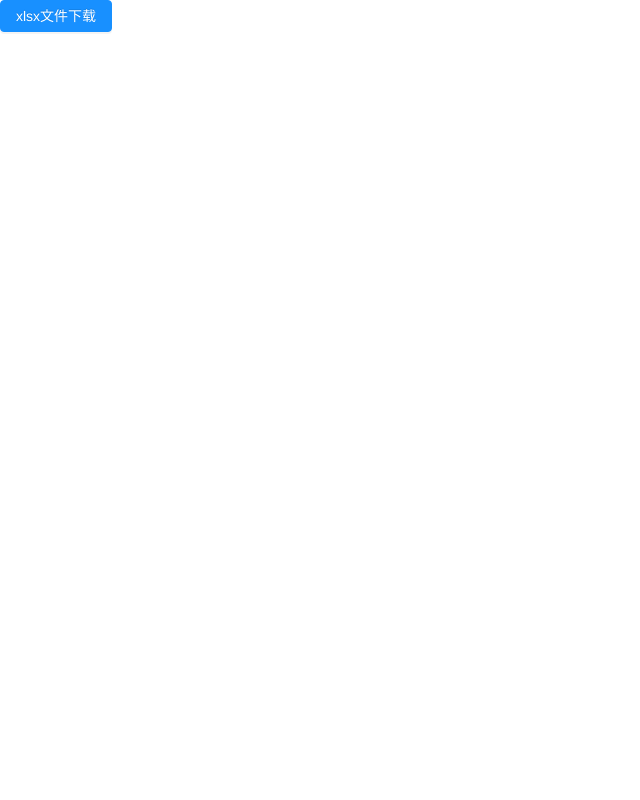
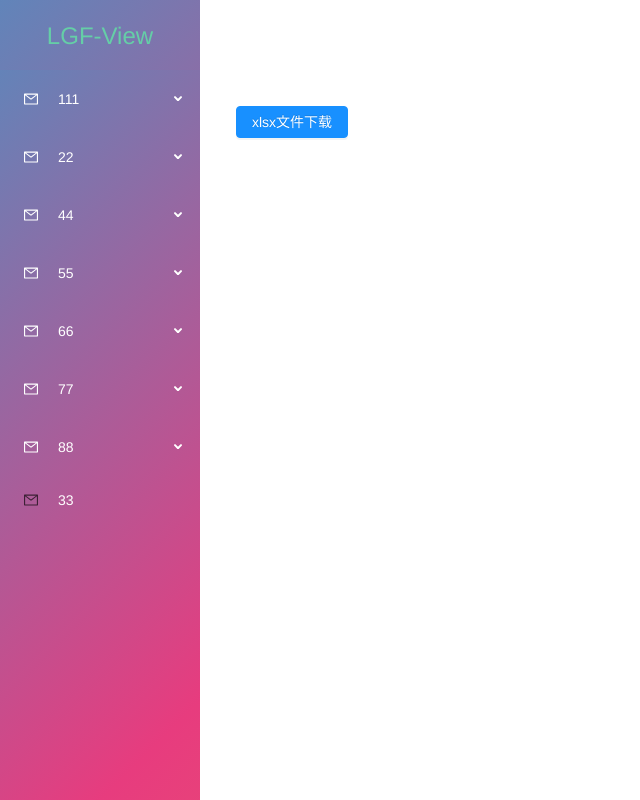
Before and after one commit to lgf196/ant-simple-pro, a React app in the folder frontEnd/: page /home in a window 1280 px wide. Shown: the whole page, without its empty margins (0-640 px from the left). Built offline with nearby package versions, Linux system fonts and the light colour scheme.

Commit message:
完成测单栏部分功能

```diff
--- a/frontEnd/src/assets/scss/varible.scss
+++ b/frontEnd/src/assets/scss/varible.scss
@@ -66,3 +66,16 @@ $tableHeaderBgColor: #f5f7fa;
 @mixin  auto($l,$r) {
   margin: $l auto $r auto;
 }
+@mixin  gradientBG (){
+    @keyframes gradientBG {
+      0% {
+        background-position: 0% 50%;
+      }
+      50% {
+        background-position: 100% 50%;
+      }
+      100% {
+        background-position: 0% 50%;
+      }
+    }
+}
--- /dev/null
+++ b/frontEnd/src/components/layout/index.scss
@@ -0,0 +1,13 @@
+@import 'src/assets/scss/varible.scss';
+.layout{
+    .content-wrapper{
+        position: fixed;
+        left: $siderbarWidth;
+        right: 0;
+        top:90px;
+        bottom: 0;
+        padding: 16px;
+        overflow: auto;
+        transition: all 0.3s ease-in-out;
+      }
+}
--- /dev/null
+++ b/frontEnd/src/components/layout/index.tsx
@@ -0,0 +1,20 @@
+import React, { memo } from 'react'
+import SliderNav from './slideNav';
+import Tag from './tag';
+import TobBar from './topBar';
+import './index.scss'
+
+const Layout:React.FC = memo(function Layout(props) {
+    return (
+        <div className='layout' style={{left:'200px'}}>
+            <SliderNav></SliderNav>
+            <Tag></Tag>
+            <TobBar></TobBar>
+            <div className="content-wrapper">
+                {props.children}
+            </div>
+        </div>
+    )
+})
+
+export default Layout
--- /dev/null
+++ b/frontEnd/src/components/layout/slideNav.scss
@@ -0,0 +1,103 @@
+@import '@/assets/scss/varible.scss';
+@include gradientBG;
+.siderbar{
+    position: fixed;
+    top: 0;
+    bottom: 0;
+    left: 0;
+    width:200px;
+    background: linear-gradient(-45deg, #ee7752, #e73c7e, #23a6d5, #23d5ab);
+    background-size: 400% 400%;
+    height: 100%;
+	animation: gradientBG 15s ease infinite;
+    // background-color: $siderbarBackgroundColor;
+    transition: all 0.3s ease-in-out;
+    overflow: hidden;
+    a{
+        color: #fff;
+        &:hover{
+            color: #fff;
+        }
+    }
+    .logo-wrapper {
+        background:trans;
+        height: 40px;
+        line-height: 40px;
+        padding: 16px 0;
+        text-align: center;
+        font-size: 24px;
+        color: #65CEA7;
+      }
+    .menu{
+        // background:#424f63;
+        background: linear-gradient(-45deg, #ee7752, #e73c7e, #23a6d5, #23d5ab);
+        background-size: 400% 400%;
+        animation: gradientBG 15s ease infinite;
+        position: absolute;
+        top: 70px;
+        bottom: 0;
+        width: 100%;
+        border-right: none;
+        transition: all 0.3s ease-in-out;
+        // overflow: hidden;
+          overflow-y: auto;
+          overflow-x: hidden;
+       &::-webkit-scrollbar {/*滚动条整体样式*/
+            width: 7px;     /*高宽分别对应横竖滚动条的尺寸*/
+            height: 7px;
+        }
+        &::-webkit-scrollbar-thumb {/*滚动条里面小方块*/
+            border-radius: 5px;
+            -webkit-box-shadow: inset 0 0 5px rgba(101, 206, 167,.3);
+            background: rgba(101, 206, 167,1);
+        }
+         &::-webkit-scrollbar-track {/*滚动条里面轨道*/
+            -webkit-box-shadow: inset 0 0 5px rgba(0,0,0,0.2);
+            border-radius:5px;
+            background: rgba(0,0,0,0.1);
+        }
+    }
+    .ant-menu-dark{
+        color: #fff;
+    }
+    .ant-menu-dark .ant-menu-item > a {
+        color: #fff;
+    }
+    .ant-menu-inline > .ant-menu-submenu > .ant-menu-submenu-title{
+        height: 50px;
+        line-height: 50px;
+    }
+    //一级菜单
+    .ant-menu-inline .ant-menu-submenu-title:hover{
+        // background-color: #353F4F;
+        background-color: transparent;
+        // color: #65CEA7
+         color: #fff
+    }
+    //二级子菜单
+    .ant-menu-dark.ant-menu-inline .ant-menu-item:hover{
+        //  background-color: #353F4F;
+         background-color: transparent;
+        &>a{
+            // color: #65CEA7
+            color: #fff
+        }
+    }
+    .ant-menu-submenu-inline > .ant-menu-submenu-title .ant-menu-submenu-arrow::after ,.ant-menu-submenu-title .ant-menu-submenu-arrow::before{
+        background: #fff;
+    }
+    .ant-menu-item-active{
+        color: #fff;
+        // background: red;
+    }
+    .ant-menu-submenu-title{
+        color: #fff;
+    }
+    .ant-menu-submenu > .ant-menu{
+        background: transparent;
+    }
+    .ant-menu-sub.ant-menu-inline > .ant-menu-item{
+        height: 40px;
+        line-height: 40px;
+    }
+ }
--- /dev/null
+++ b/frontEnd/src/components/layout/slideNav.tsx
@@ -0,0 +1,79 @@
+import React, { memo } from 'react'
+import { Menu } from 'antd';
+import {MailOutlined, SettingOutlined } from '@ant-design/icons';
+import { Link,withRouter,RouteComponentProps} from 'react-router-dom'
+import './slideNav.scss'
+type menuDataType={
+    id:number;
+    title:string;
+    icon:any;
+    url:string;
+    children?:menuDataType[]
+}
+export interface SlideNavProps {
+
+}
+
+export interface SlideNavState {
+    openKeys:string[];
+    list:menuDataType[]
+}
+
+class SlideNav extends React.Component<SlideNavProps, SlideNavState> {
+    rootSubmenuKeys: number[];
+    constructor(props: SlideNavProps) {
+        super(props);
+        this.state = {
+            openKeys: [],
+            list:[
+                {id:1,title:'111',icon:<MailOutlined />,url:'',children:[{id:11,title:'11-11',icon:'',url:''}]},
+                {id:2,title:'22',icon:<MailOutlined />,url:'',children:[{id:22,title:'22-11',icon:'',url:''}]},
+                {id:4,title:'44',icon:<MailOutlined />,url:'',children:[{id:44,title:'44-11',icon:'',url:''}]},
+                {id:5,title:'55',icon:<MailOutlined />,url:'',children:[{id:55,title:'55-11',icon:'',url:''}]},
+                {id:6,title:'66',icon:<MailOutlined />,url:'',children:[{id:55,title:'55-11',icon:'',url:''}]},
+                {id:7,title:'77',icon:<MailOutlined />,url:'',children:[{id:55,title:'55-11',icon:'',url:''}]},
+                {id:8,title:'88',icon:<MailOutlined />,url:'',children:[{id:55,title:'55-11',icon:'',url:''}]},
+                {id:3,title:'33',icon:<MailOutlined />,url:''},
+        ]
+        };
+        this.rootSubmenuKeys=[1,2,3,4,5,6,7,8];
+    }
+    rednerMenu = (getMenuTree:menuDataType[]) => {
+        const { SubMenu } = Menu;
+        return getMenuTree.map((item)=>{
+            if(!item.children){
+                return (<Menu.Item key={item.id} icon={item.icon}><Link to={item.url}>{item.title}</Link></Menu.Item>);
+            }else{
+                 return (
+                    <SubMenu key={item.id} icon={item.icon} title={item.title}>
+                       {this.rednerMenu(item.children)}
+                    </SubMenu>
+                 )
+            }
+        })
+    }
+    onOpenChange = (openKeys: any[]) => {
+        const latestOpenKey = openKeys.find((key: any) => this.state.openKeys.indexOf(key) === -1);
+        if (this.rootSubmenuKeys.indexOf(Number(latestOpenKey)) === -1) {
+          this.setState({ openKeys });
+        } else {
+          this.setState({
+            openKeys: latestOpenKey ? [latestOpenKey] : [],
+          });
+        }
+    };
+    render() {
+        return (
+            <div  className='siderbar' style={{width:'200px'}}>
+                <div className="logo-wrapper" style={{fontSize:'24px'}}>
+                    <Link to="/home" style={{color:'#65CEA7'}}>LGF-View</Link>
+                </div>
+                <Menu mode="inline" openKeys={this.state.openKeys} onOpenChange={this.onOpenChange}  className='menu'>
+                    {this.rednerMenu(this.state.list)}
+                </Menu>
+            </div>
+        );
+    }
+}
+
+export default SlideNav;
--- /dev/null
+++ b/frontEnd/src/components/layout/tag.tsx
@@ -0,0 +1,11 @@
+import React, { memo } from 'react'
+
+const Tag = memo(function Tag(props) {
+    return (
+        <>
+           Tag标签页
+        </>
+    )
+})
+
+export default Tag
--- /dev/null
+++ b/frontEnd/src/components/layout/topBar.tsx
@@ -0,0 +1,11 @@
+import React, { memo } from 'react'
+
+const TopBar = memo(function TopBar(props) {
+    return (
+        <>
+            头部信息栏
+        </>
+    )
+})
+
+export default TopBar
--- a/frontEnd/src/router/index.tsx
+++ b/frontEnd/src/router/index.tsx
@@ -1,15 +1,17 @@
 import React from 'react'
 import { Switch, Route, Redirect ,BrowserRouter as Router} from 'react-router-dom'
-import { history } from '@/assets/js/history'
 import Login from '@/pages/login'
 import Home from '@/pages/home'
+import Layout from '@/components/layout'
 const Routers: React.FC = () => {
     return (
         <Router>
             <Switch>
                 <Route path="/login" exact component={Login} />
-                <Route path="/" exact render={() => <Redirect to='/home' />} />
-                <Route path="/home" exact component={Home} />
+                <Layout>
+                    <Route path="/" exact render={() => <Redirect to='/home' />} />
+                    <Route path="/home" exact component={Home} />
+                </Layout>
             </Switch>
         </Router>
     )
```
